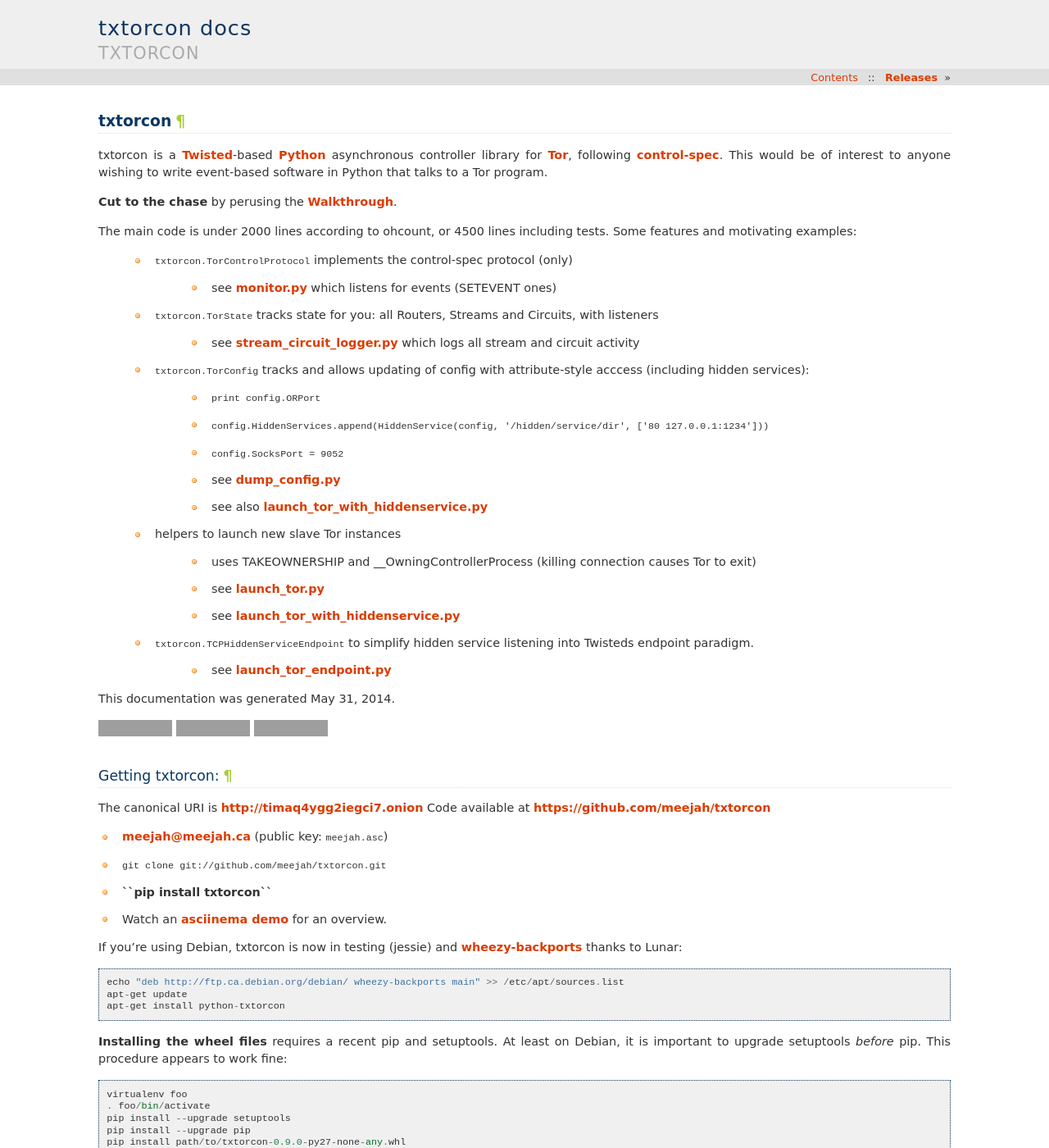
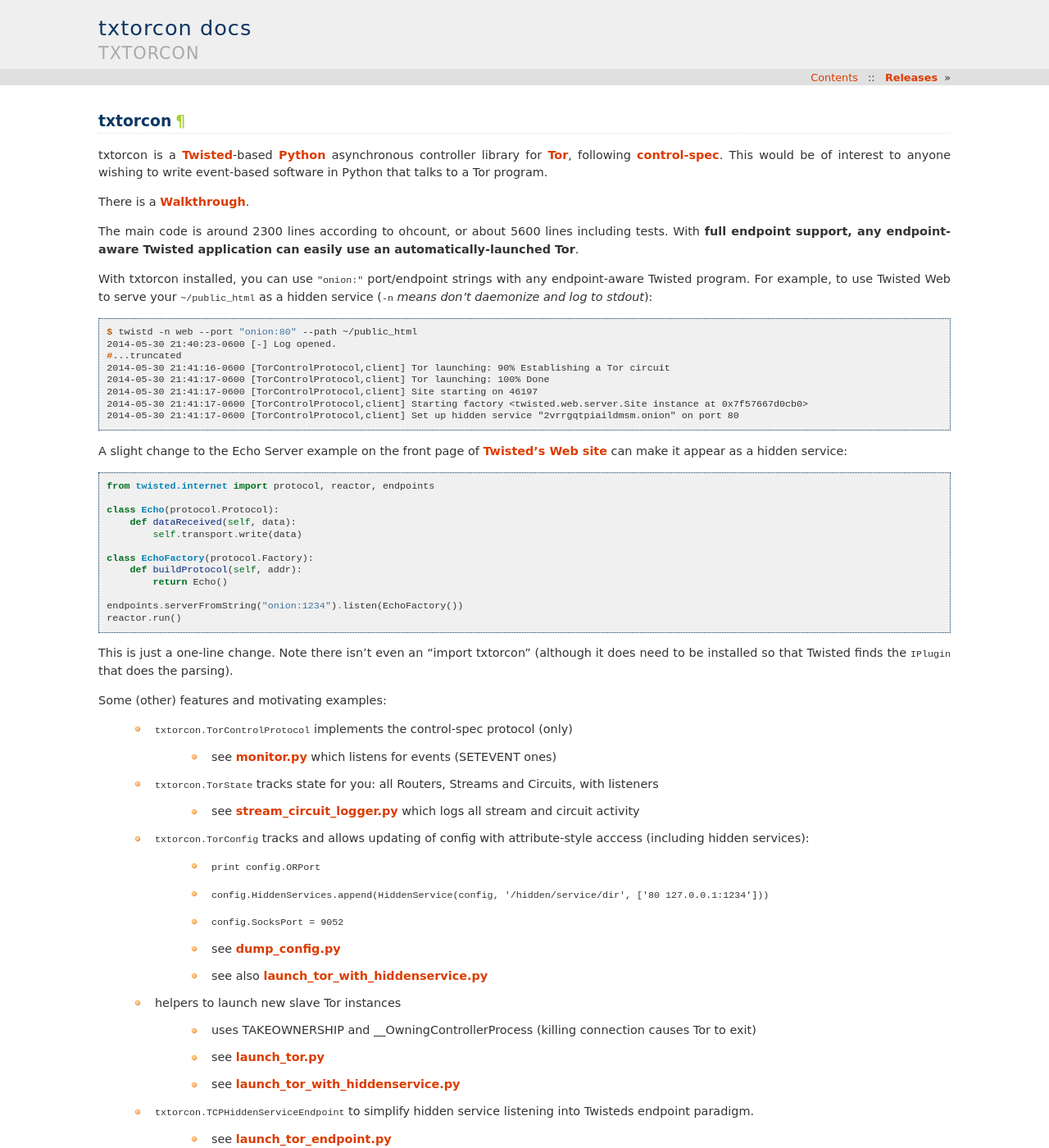
Before and after one commit to meejah/txtorcon, a Sphinx documentation site: the page built from docs/index.rst, in a window 1280 px wide and 1400 px high. Shown: the whole window at 82% size. Built offline with Sphinx 7.4.7, drawn with Linux system fonts in a browser that asks for light colours; grey boxes are pictures that could not be loaded.

Commit message:
update documentation with more endpoint examples

```diff
--- a/docs/index.rst
+++ b/docs/index.rst
@@ -11,10 +11,52 @@
 This would be of interest to anyone wishing to write event-based
 software in Python that talks to a Tor program.
 
-**Cut to the chase** by perusing the `Walkthrough <walkthrough.html>`_.
+There is a `Walkthrough <walkthrough.html>`_.
 
-The main code is under 2000 lines according to ohcount, or 4500 lines
-including tests. Some features and motivating examples:
+The main code is around 2300 lines according to ohcount, or about 5600
+lines including tests. With **full endpoint support, any endpoint-aware
+Twisted application can easily use an automatically-launched Tor**.
+
+With txtorcon installed, you can use ``"onion:"`` port/endpoint
+strings with any endpoint-aware Twisted program. For example, to use
+Twisted Web to serve your ``~/public_html`` as a hidden service
+(``-n`` *means don't daemonize and log to stdout*):
+
+.. code-block:: shell-session
+
+    $ twistd -n web --port "onion:80" --path ~/public_html
+    2014-05-30 21:40:23-0600 [-] Log opened.
+    #...truncated
+    2014-05-30 21:41:16-0600 [TorControlProtocol,client] Tor launching: 90% Establishing a Tor circuit
+    2014-05-30 21:41:17-0600 [TorControlProtocol,client] Tor launching: 100% Done
+    2014-05-30 21:41:17-0600 [TorControlProtocol,client] Site starting on 46197
+    2014-05-30 21:41:17-0600 [TorControlProtocol,client] Starting factory <twisted.web.server.Site instance at 0x7f57667d0cb0>
+    2014-05-30 21:41:17-0600 [TorControlProtocol,client] Set up hidden service "2vrrgqtpiaildmsm.onion" on port 80
+
+A slight change to the Echo Server example on the front page of
+`Twisted's Web site <https://twistedmatrix.com/trac>`_ can make it
+appear as a hidden service:
+
+.. code-block:: python
+
+    from twisted.internet import protocol, reactor, endpoints
+
+    class Echo(protocol.Protocol):
+        def dataReceived(self, data):
+            self.transport.write(data)
+
+    class EchoFactory(protocol.Factory):
+        def buildProtocol(self, addr):
+            return Echo()
+
+    endpoints.serverFromString("onion:1234").listen(EchoFactory())
+    reactor.run()
+
+This is just a one-line change. Note there isn't even an "import
+txtorcon" (although it does need to be installed so that Twisted finds
+the ``IPlugin`` that does the parsing).
+
+Some (other) features and motivating examples:
 
  - :class:`txtorcon.TorControlProtocol` implements the control-spec protocol (only)
     - see :ref:`monitor.py` which listens for events (SETEVENT ones)
```
